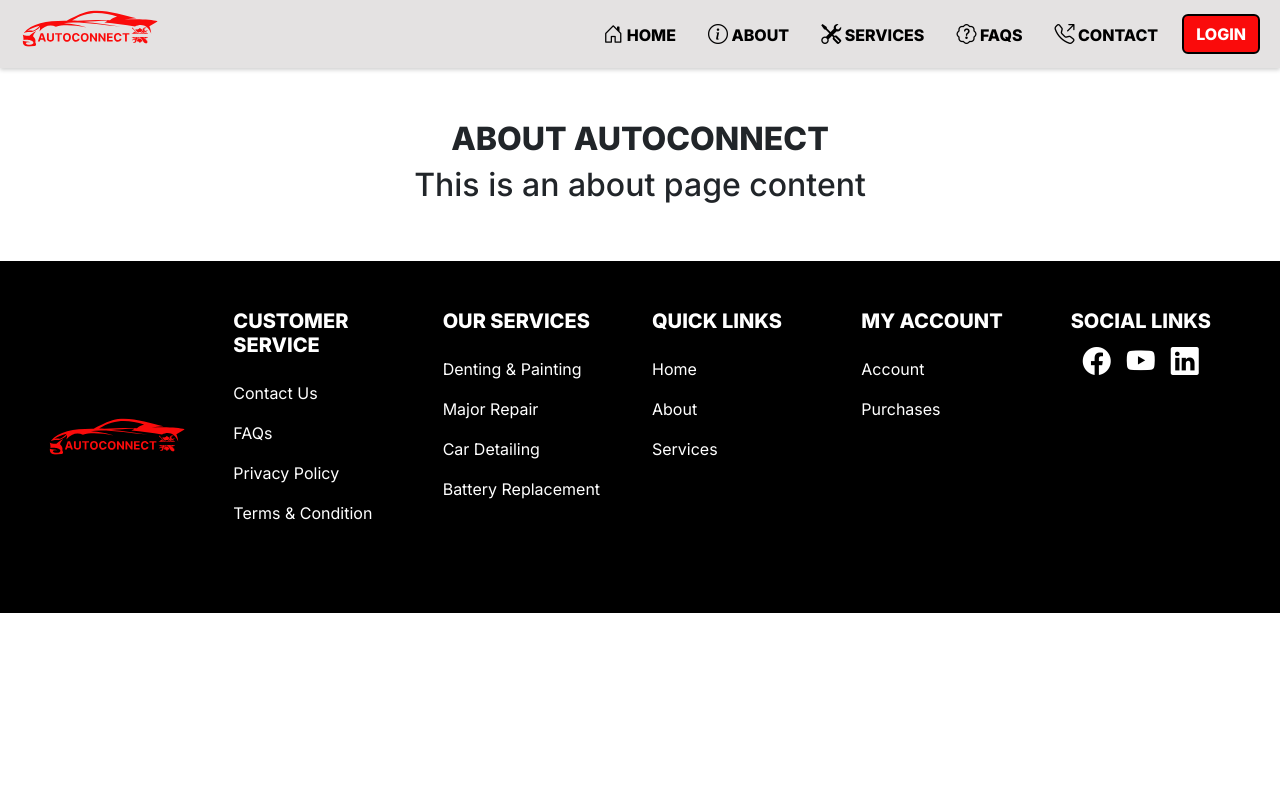
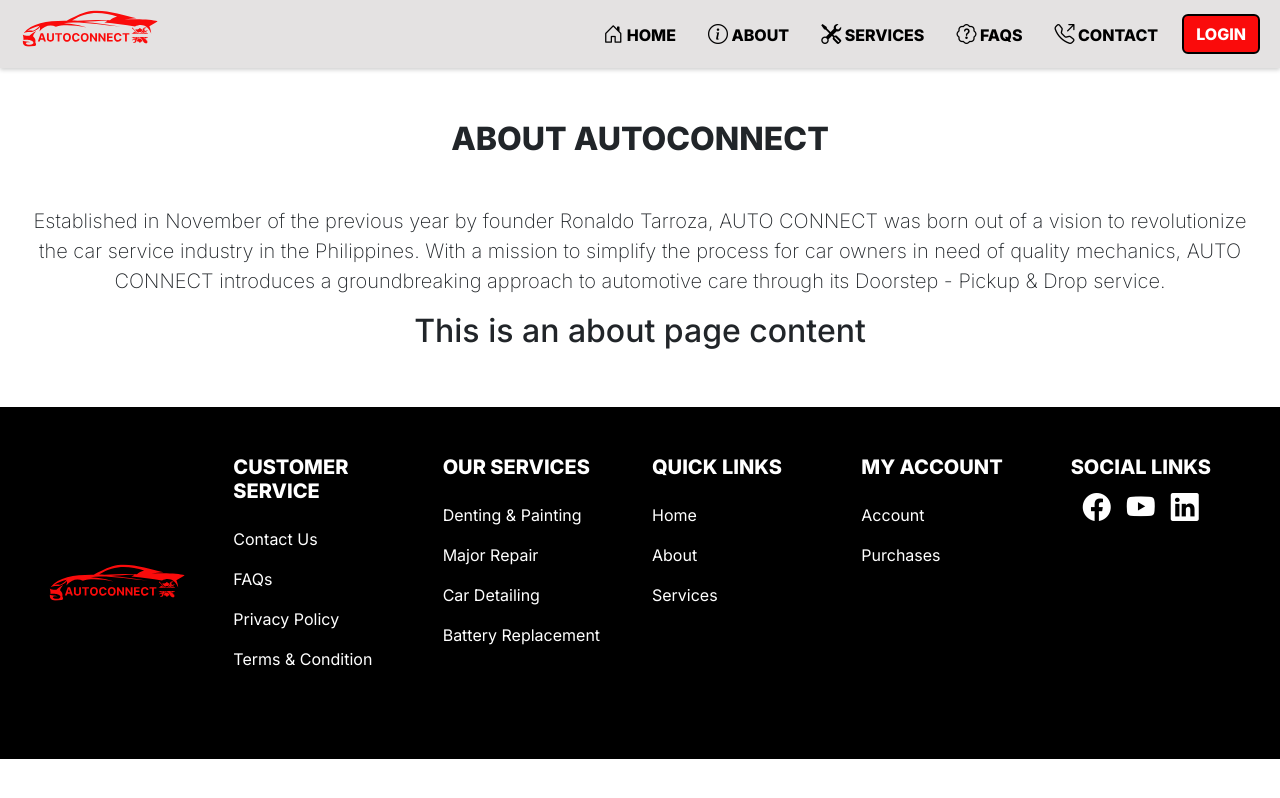
Before and after one commit to jaspherbagor/AutoConnect, a React (Create React App) app in the folder front-end/: page /about in a window 1280 px wide. Built offline with nearby package versions, Linux system fonts and the light colour scheme.

Commit message:
added an about text

```diff
--- a/front-end/src/components/pages/client/about.jsx
+++ b/front-end/src/components/pages/client/about.jsx
@@ -9,6 +9,7 @@ const About = () => {
 
         <section className="about-section container-fluid px-md-4 px-sm-4 px-3 py-5">
             <h2 className="fw-bolder text-center mt-5 pt-4">ABOUT AUTOCONNECT</h2>
+            <p className="text-center lead mt-5">Established in November of the previous year by founder Ronaldo Tarroza, AUTO CONNECT was born out of a vision to revolutionize the car service industry in the Philippines. With a mission to simplify the process for car owners in need of quality mechanics, AUTO CONNECT introduces a groundbreaking approach to automotive care through its Doorstep - Pickup & Drop service.</p>
             <div className="about-content">
               <h2>This is an about page content</h2>
             </div>
```
